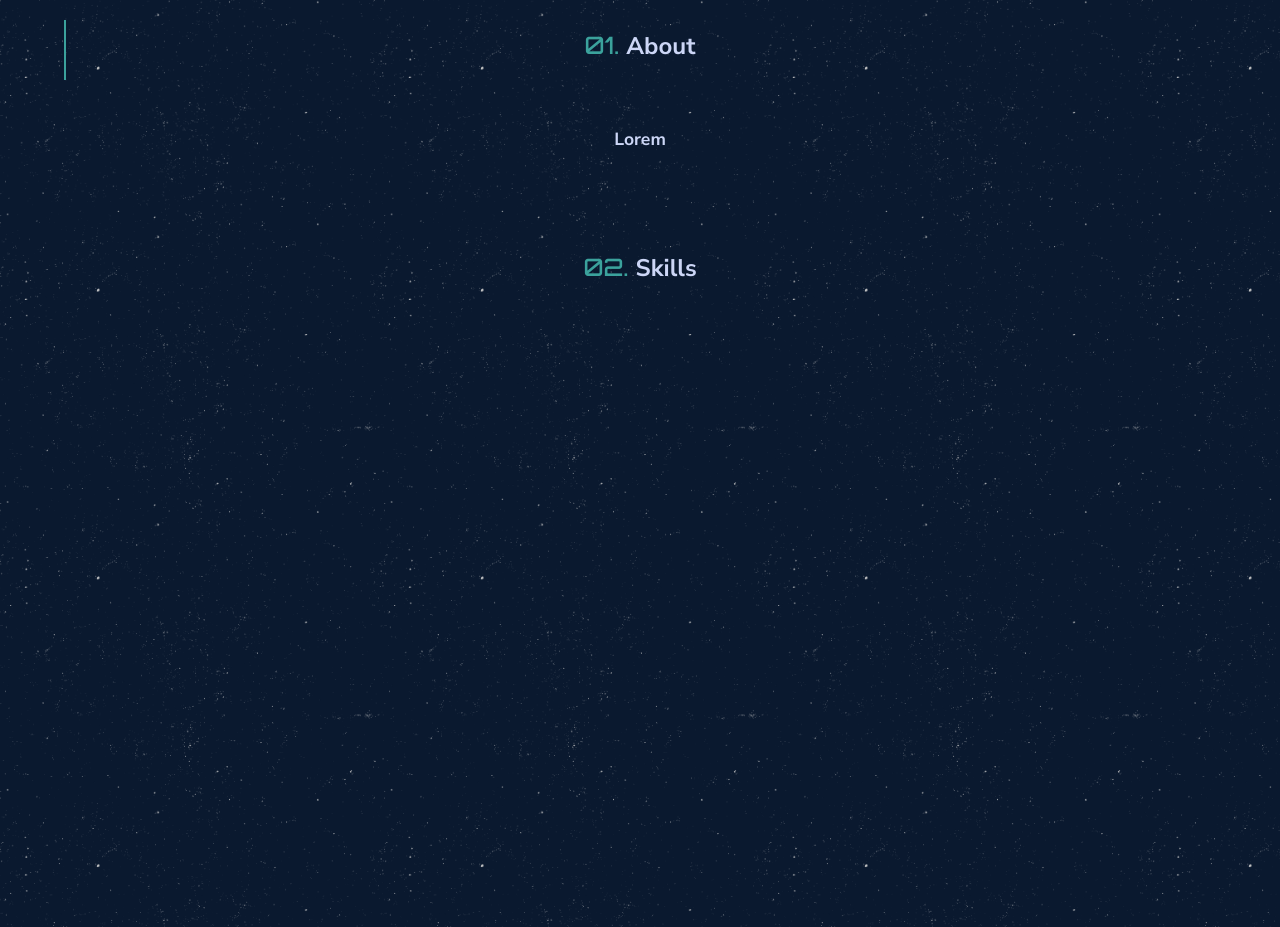
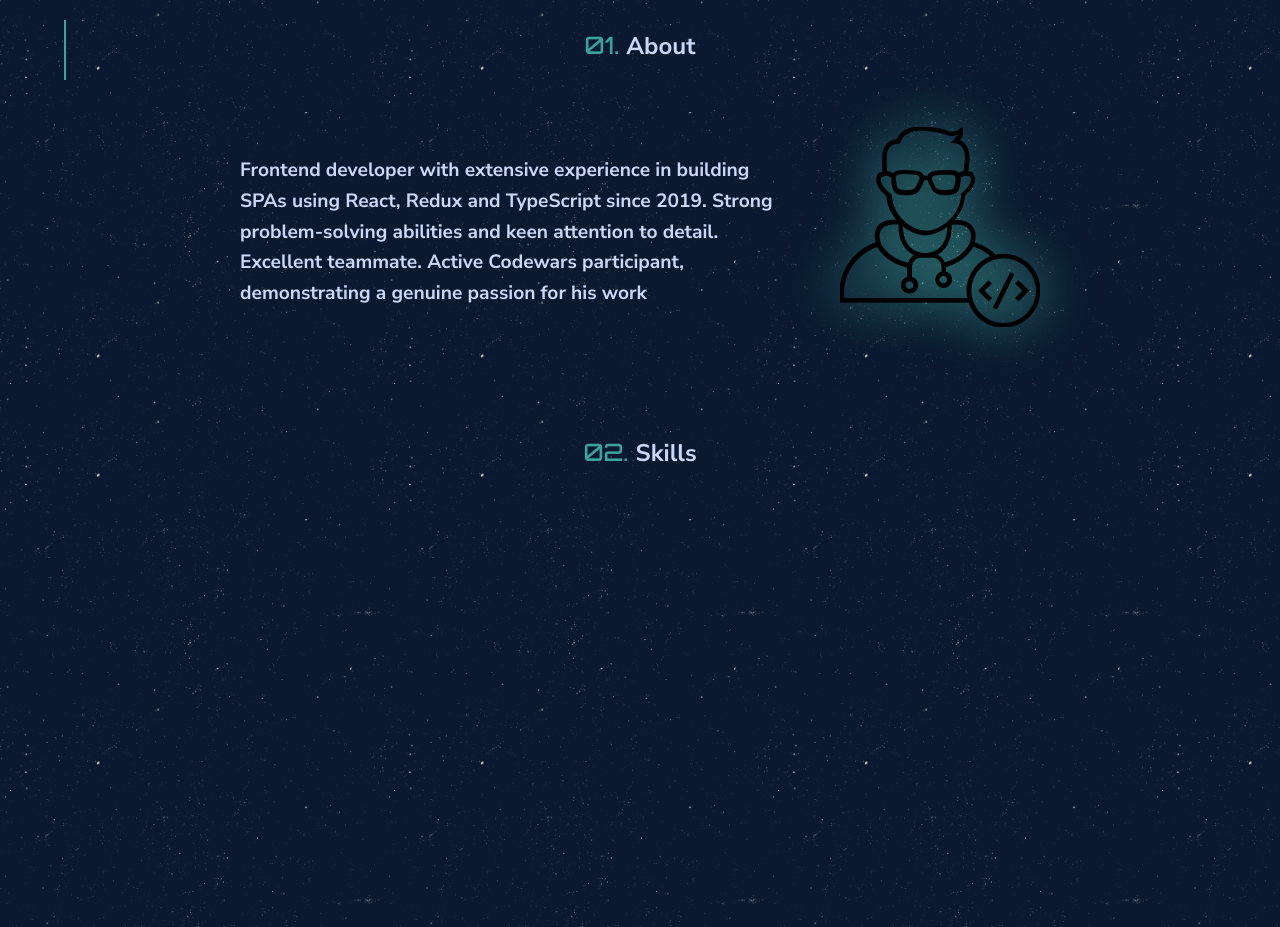
Before and after one commit to sibiryakov090591/portfolio_src, a React (Create React App) app: page / in a window 1280 px wide. Shown: the part 820-1747 px from the top of the page. Built offline with nearby package versions, Linux system fonts and the light colour scheme.

Commit message:
fixed about section content

```diff
--- a/src/blocks/about-me/About.tsx
+++ b/src/blocks/about-me/About.tsx
@@ -5,6 +5,7 @@ import { Container } from "@material-ui/core";
 import { gsap } from "gsap";
 import { ScrollTrigger } from "gsap/ScrollTrigger";
 import { useI18n } from "../../services/I18next";
+import about from "../../images/about.png";
 
 const About: React.FC = () => {
   const classes = useStyles();
@@ -18,7 +19,12 @@ const About: React.FC = () => {
     <section id="about" className={classes.root}>
       <Container className={classes.container}>
         <Title title={t("menu.about")} index="01" />
-        <div className={classes.content}>Lorem</div>
+        <div className={classes.content}>
+          <div>{t("text")}</div>
+          <div>
+            <img src={about} alt="about" />
+          </div>
+        </div>
       </Container>
     </section>
   );
--- a/src/blocks/about-me/styles.ts
+++ b/src/blocks/about-me/styles.ts
@@ -1,8 +1,9 @@
 import { makeStyles } from "@material-ui/styles";
 import { AppTheme } from "../../themes/paletteTypes";
 import background from "../../images/background/blackgrit-6a2d636a530802d3ce97afb7af53a84b.png";
+import { Theme } from "@material-ui/core";
 
-export const useStyles = makeStyles((theme: AppTheme) => ({
+export const useStyles = makeStyles((theme: Theme & AppTheme) => ({
   root: {
     backgroundColor: theme.palette.background.dark,
     backgroundImage: `url(${background})`,
@@ -17,8 +18,22 @@ export const useStyles = makeStyles((theme: AppTheme) => ({
   content: {
     color: theme.palette.text.secondary,
     fontWeight: "bold",
-    fontSize: "1.1rem",
-    lineHeight: 1.4,
+    fontSize: "1.2rem",
+    lineHeight: 1.6,
+    maxWidth: 800,
+    display: "flex",
+    justifyContent: "space-between",
+    alignItems: "center",
+    [theme.breakpoints.down("sm")]: {
+      flexDirection: "column-reverse",
+    },
+    "& img": {
+      filter: "drop-shadow(0px 0px 25px #64ffda)",
+      marginLeft: 50,
+      [theme.breakpoints.down("sm")]: {
+        display: "none",
+      },
+    },
   },
 }));
 
```
Also changed, not shown: src/images/3.gif (deleted), src/images/about.png (added).
